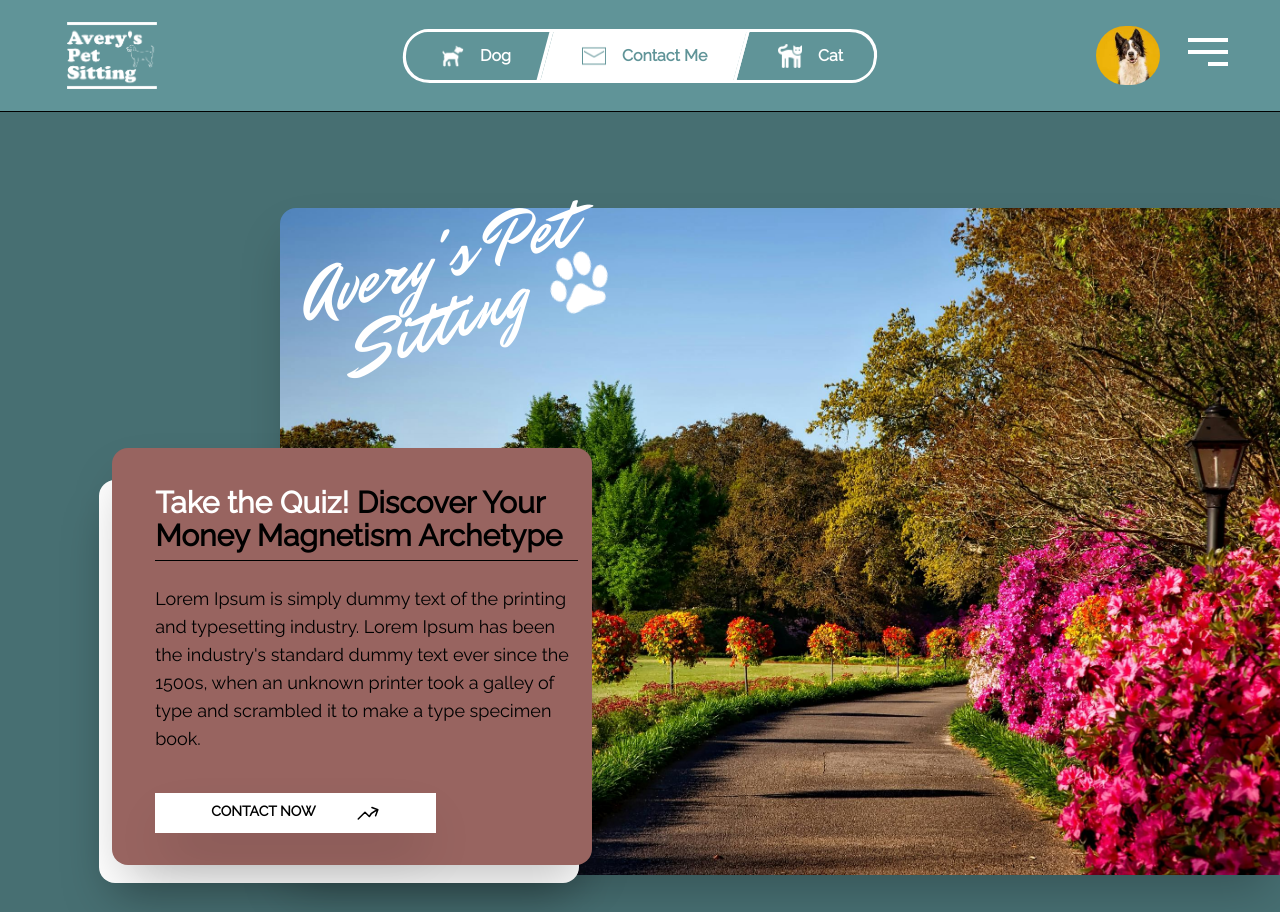
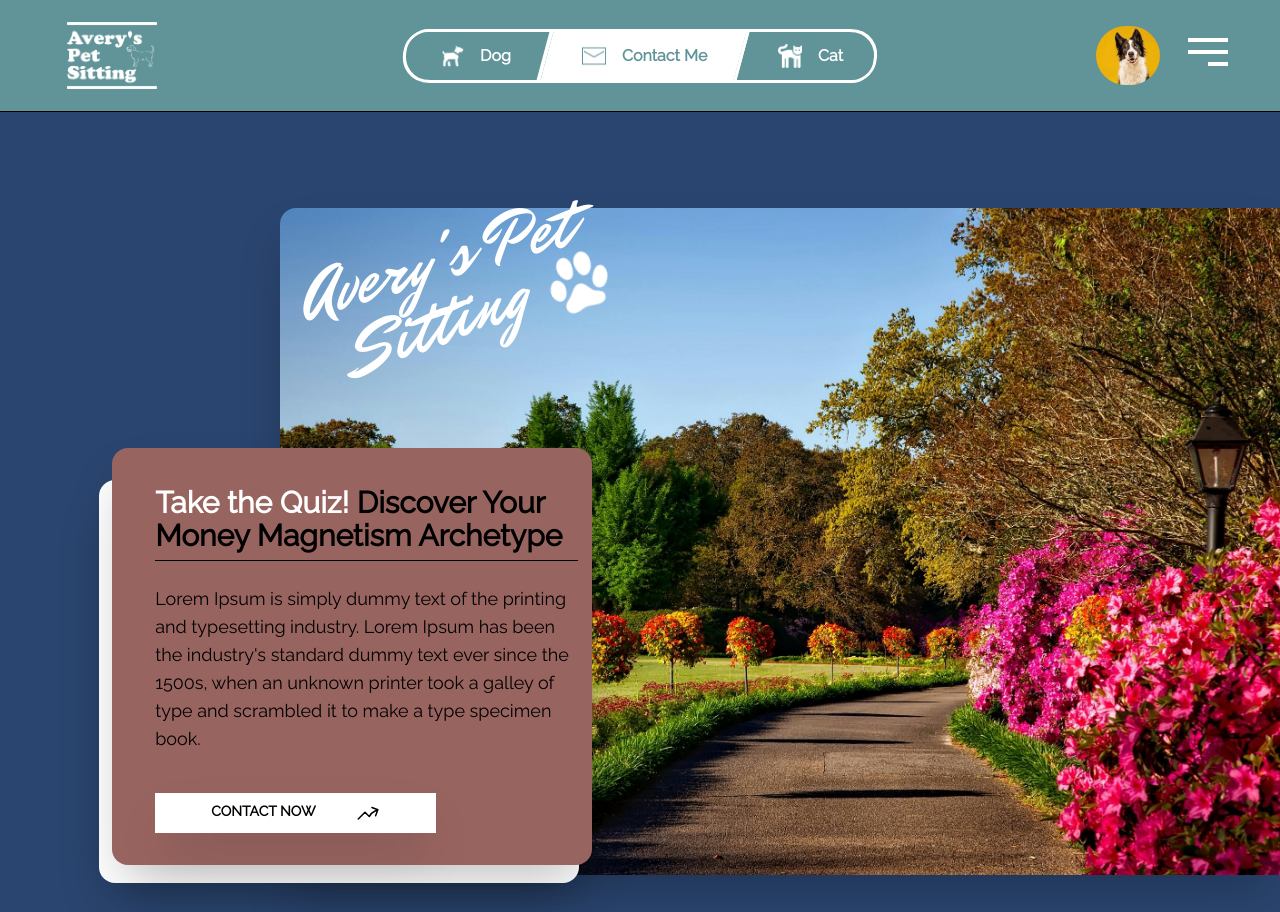
Before and after one commit to MitchellGruner/Averys-Pet-Sitting, a Next.js app: page / in a window 1280 px wide. Built offline with nearby package versions, Linux system fonts and the light colour scheme.

Commit message:
change background to 'light-navy'

```diff
--- a/app/layout.tsx
+++ b/app/layout.tsx
@@ -35,7 +35,7 @@ export default function RootLayout({
       <body className={`${raleway.variable} ${mr_dafoe.variable}`}>
         <Navbar />
 
-        <div className="pt-28 bg-darkened-teal">
+        <div className="pt-28 bg-light-navy">
           {children}
         </div>
       </body>
```
